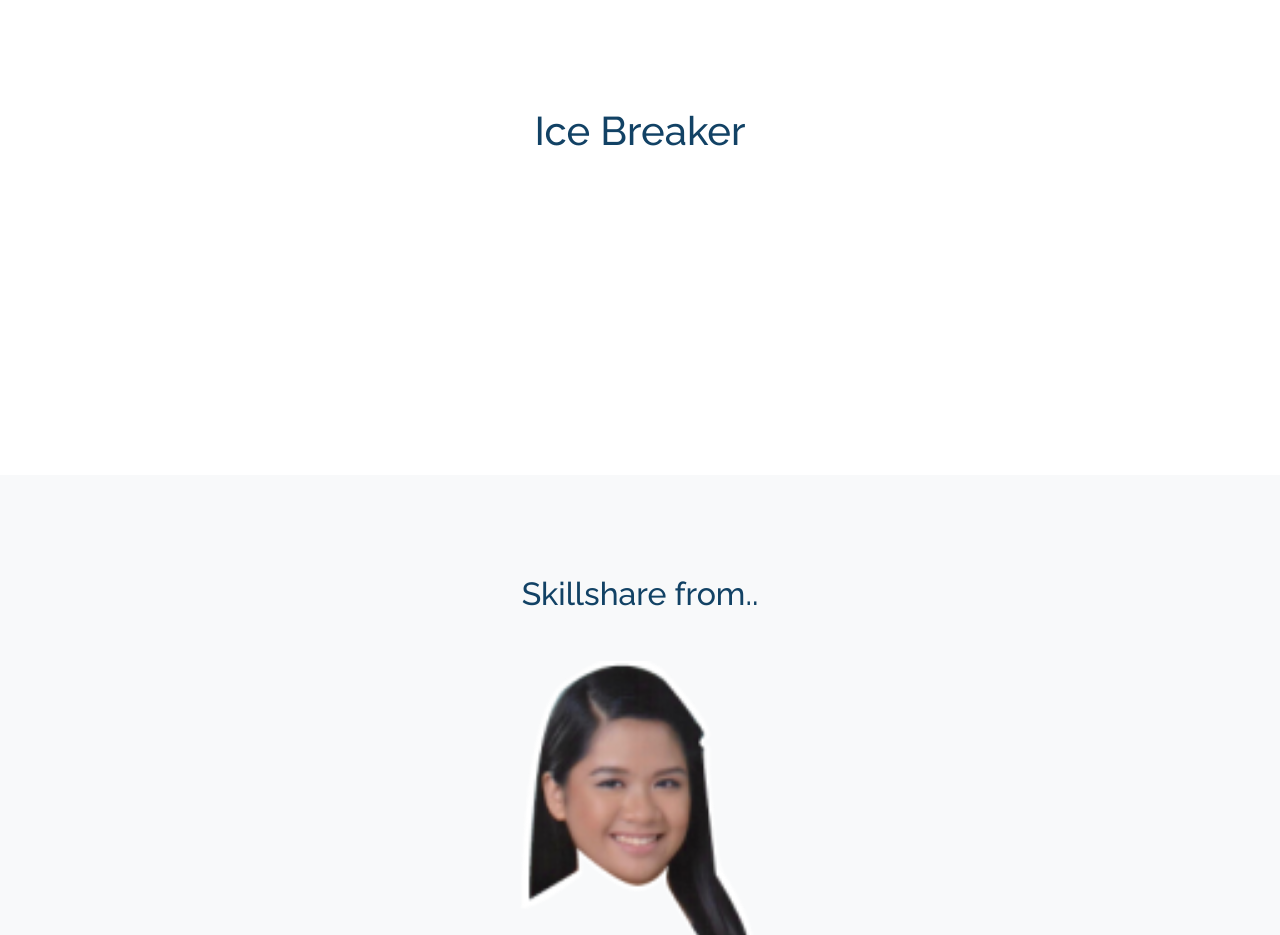
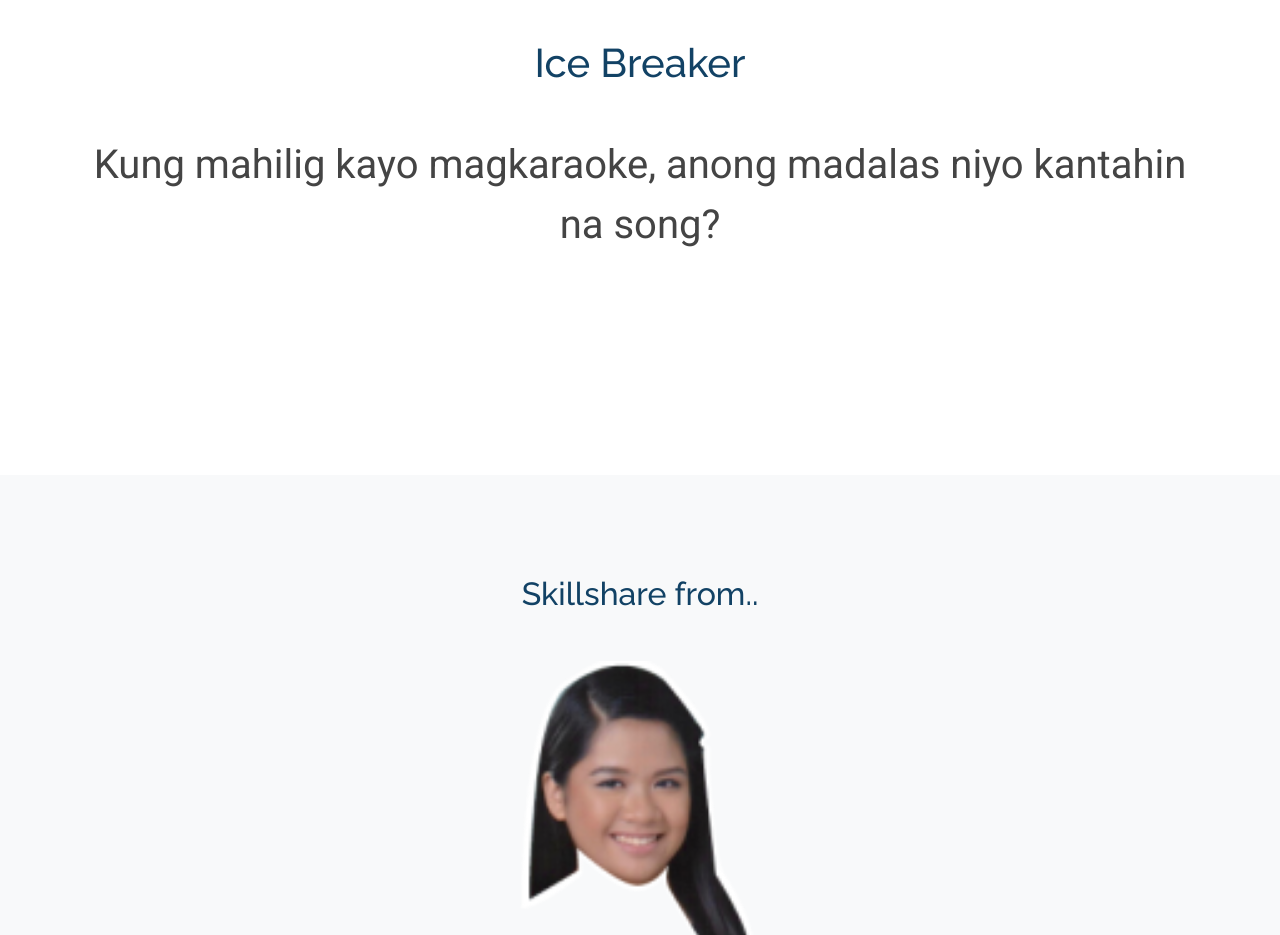
Before and after one commit to francis-ssa/HostTeam, a plain HTML site: page weekly.html in a window 1280 px wide. Shown: the part 2060-2995 px from the top of the page. Drawn offline with Linux system fonts and the light colour scheme.

Commit message:
Added IceBreaker

```diff
--- a/weekly.html
+++ b/weekly.html
@@ -117,7 +117,7 @@
     <section id="ice-breaker" class="section d-flex align-items-center justify-content-center" style="min-height: 80vh;">
       <div class="container text-center">
         <h1 class="mb-5" data-aos="fade-up">Ice Breaker</h1>
-        <p class="fs-1" data-aos="fade-up"></p>
+        <p class="fs-1" data-aos="fade-up">Kung mahilig kayo magkaraoke, anong madalas niyo kantahin na song?</p>
       </div>
     </section>
 
```
